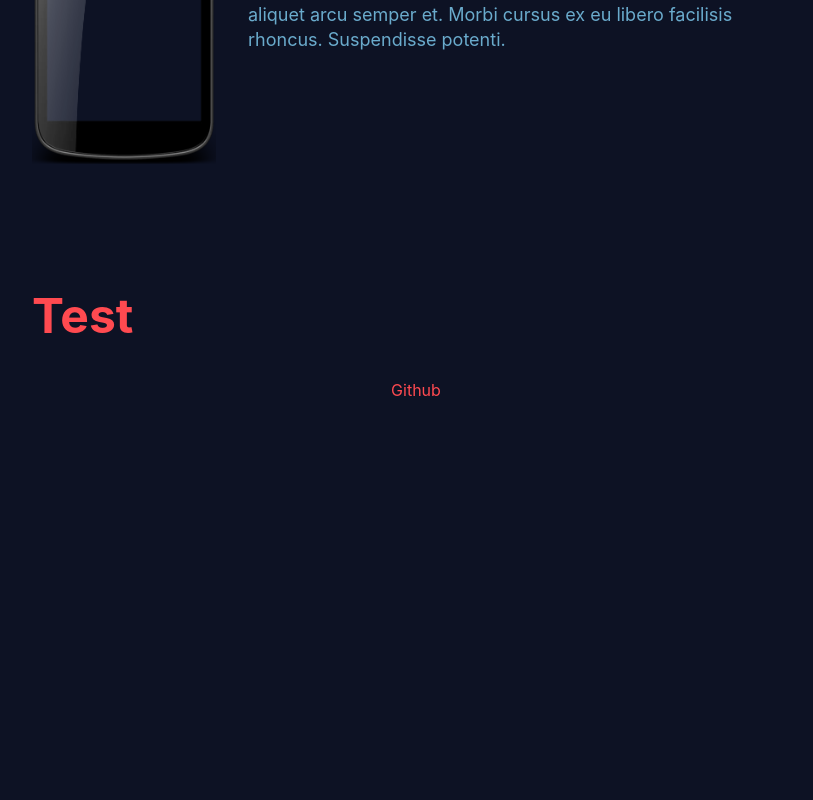
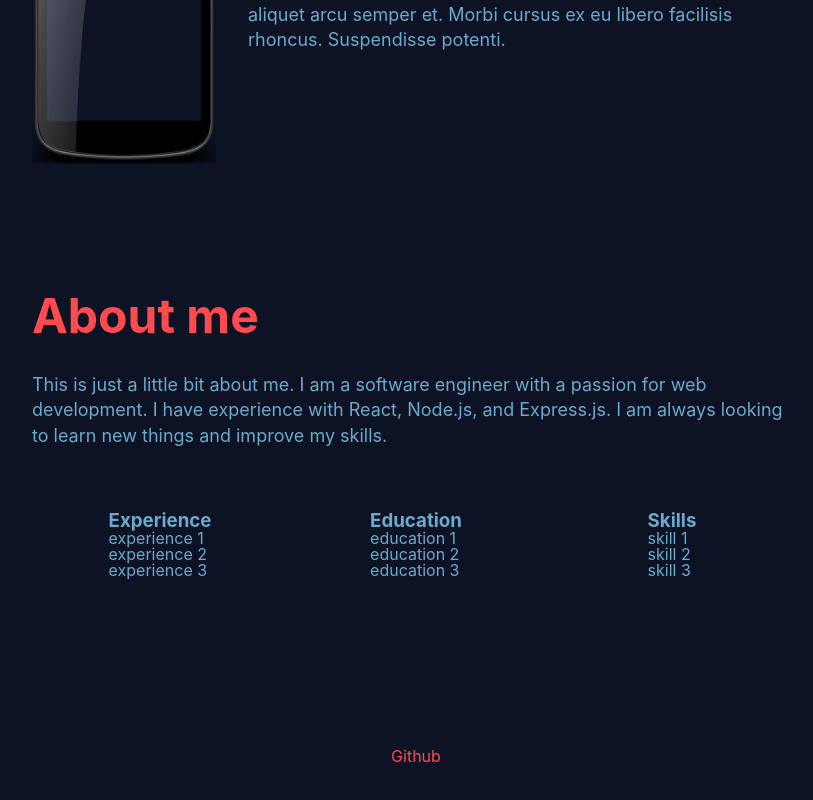
Before and after one commit to azero-dev/inferente, a React (Vite) app: page / in a window 1280 px wide. Shown: the part 1753-2553 px from the top of the page, without its empty margins (224-1037 px from the left). Before the commit the page ends 2205 px from the top, so only its background shows below. Built offline with nearby package versions, Linux system fonts and the light colour scheme.

Commit message:
Create About component layout and styles

```diff
--- a/src/components/sections/About.jsx
+++ b/src/components/sections/About.jsx
@@ -1,10 +1,84 @@
 import styled from "styled-components";
+import SectionContainer from "../common/SectionContainer";
+import aboutData from "../../data/aboutData";
+
+const hoverEffect = `
+  border-radius: 10px;
+  padding: 2em;
+  transition: all 0.2s;
+  transition-timing-function: ease-out;
+
+  &:hover {
+    transform: scale(1.02);
+    background-color: #0a0e1d;
+  }
+`;
+
+const AboutContainer = styled.div`
+  display: grid;
+  grid-template-columns: repeat(3, 1fr);
+  grid-template-rows: repeat(2, auto);
+  grid-template-areas:
+    "intro intro intro"
+    "exp edu skills";
+  justify-items: center;
+`
+
+const AboutIntro = styled.div`
+  grid-area: intro;
+`
+
+const AboutExp = styled.div`
+  grid-area: exp;
+  ${hoverEffect}
+`
+
+const AboutEdu = styled.div`
+  grid-area: edu;
+  ${hoverEffect}
+`
+
+const AboutSkills = styled.div`
+  grid-area: skills;
+  ${hoverEffect}
+`
+
+
 
 function About() {
   return (
-    <>
-      <h1>Test</h1>
-    </>
+    <SectionContainer>
+      <h1 id="about">About me</h1>
+      <AboutContainer>
+        <AboutIntro>
+          <p>{aboutData.intro}</p>
+        </AboutIntro>
+        <AboutExp>
+          <h3>Experience</h3>
+          <ul>
+            {aboutData.experience.map((exp, index) => (
+              <li key={index}>{exp}</li>
+            ))}
+          </ul>
+        </AboutExp>
+        <AboutEdu>
+          <h3>Education</h3>
+          <ul>
+            {aboutData.education.map((edu, index) => (
+              <li key={index}>{edu}</li>
+            ))}
+          </ul>
+        </AboutEdu>
+        <AboutSkills>
+          <h3>Skills</h3>
+          <ul>
+            {aboutData.skills.map((skill, index) => (
+              <li key={index}>{skill}</li>
+            ))}
+          </ul>
+        </AboutSkills>
+      </AboutContainer>
+    </SectionContainer>
   );
 }
 
--- /dev/null
+++ b/src/data/aboutData.js
@@ -0,0 +1,8 @@
+const aboutData = {
+  intro: 'This is just a little bit about me. I am a software engineer with a passion for web development. I have experience with React, Node.js, and Express.js. I am always looking to learn new things and improve my skills.',
+  experience: ['experience 1', 'experience 2', 'experience 3'],
+  education: ['education 1', 'education 2', 'education 3'],
+  skills: ['skill 1', 'skill 2', 'skill 3']
+}
+
+export default aboutData
```
